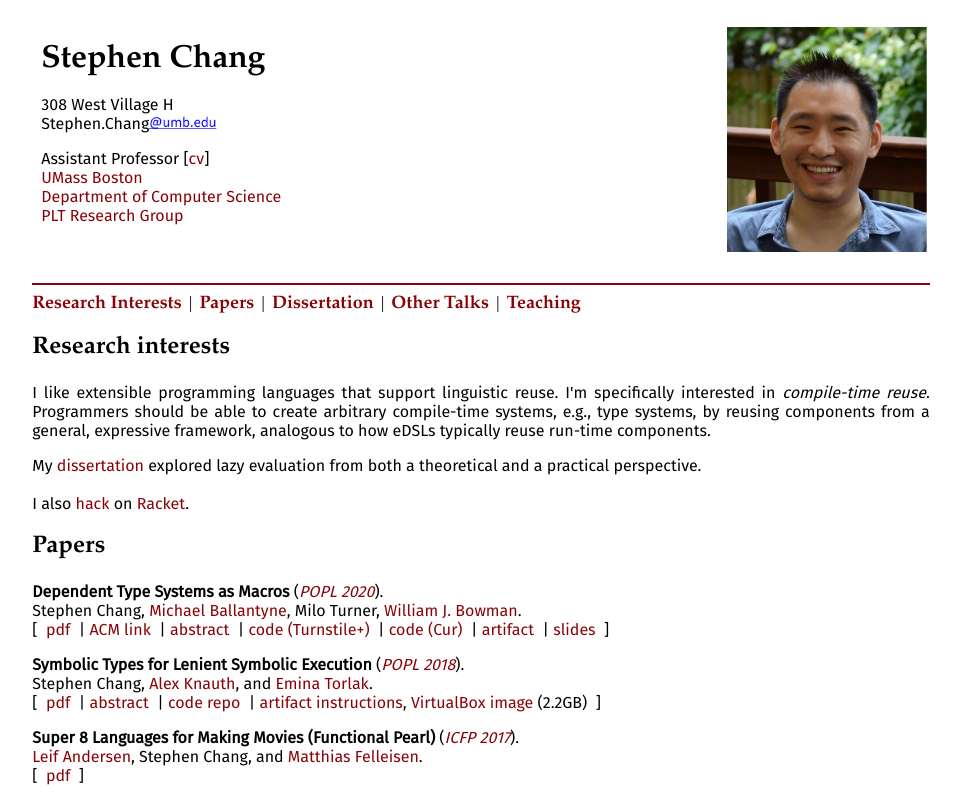
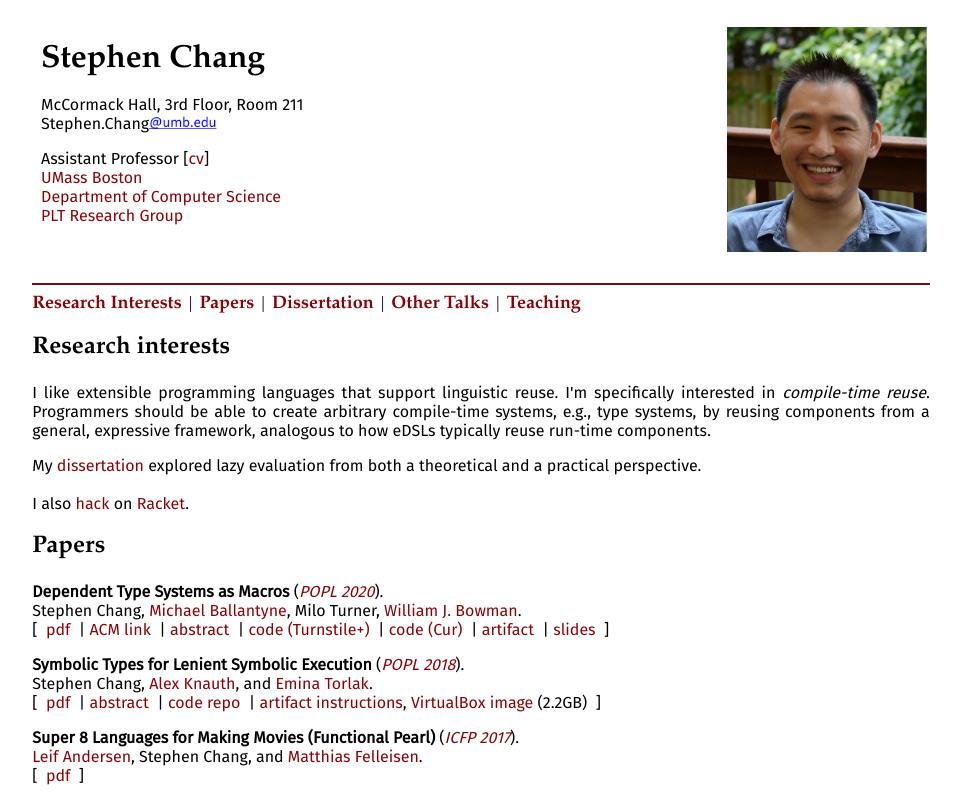
Before and after one commit to stchang/wwwccs, a plain HTML site: page index.html in a window 1280 px wide. Shown: the top 798 px of the page, without its empty margins (159-1119 px from the left). Drawn offline with Linux system fonts and the light colour scheme; files whose address does not match are found by name.

Commit message:
add mccormack hall

```diff
--- a/index.html
+++ b/index.html
@@ -28,7 +28,7 @@
 <h1 style="white-space: nowrap;">Stephen Chang</h1>
 
 <p>
-308 West Village H<br />
+McCormack Hall, 3rd Floor, Room 211<br />
 Stephen.Chang<img src="img/umb.edu.png" height=14/>
 
 <!--617 373 5119-->
```
